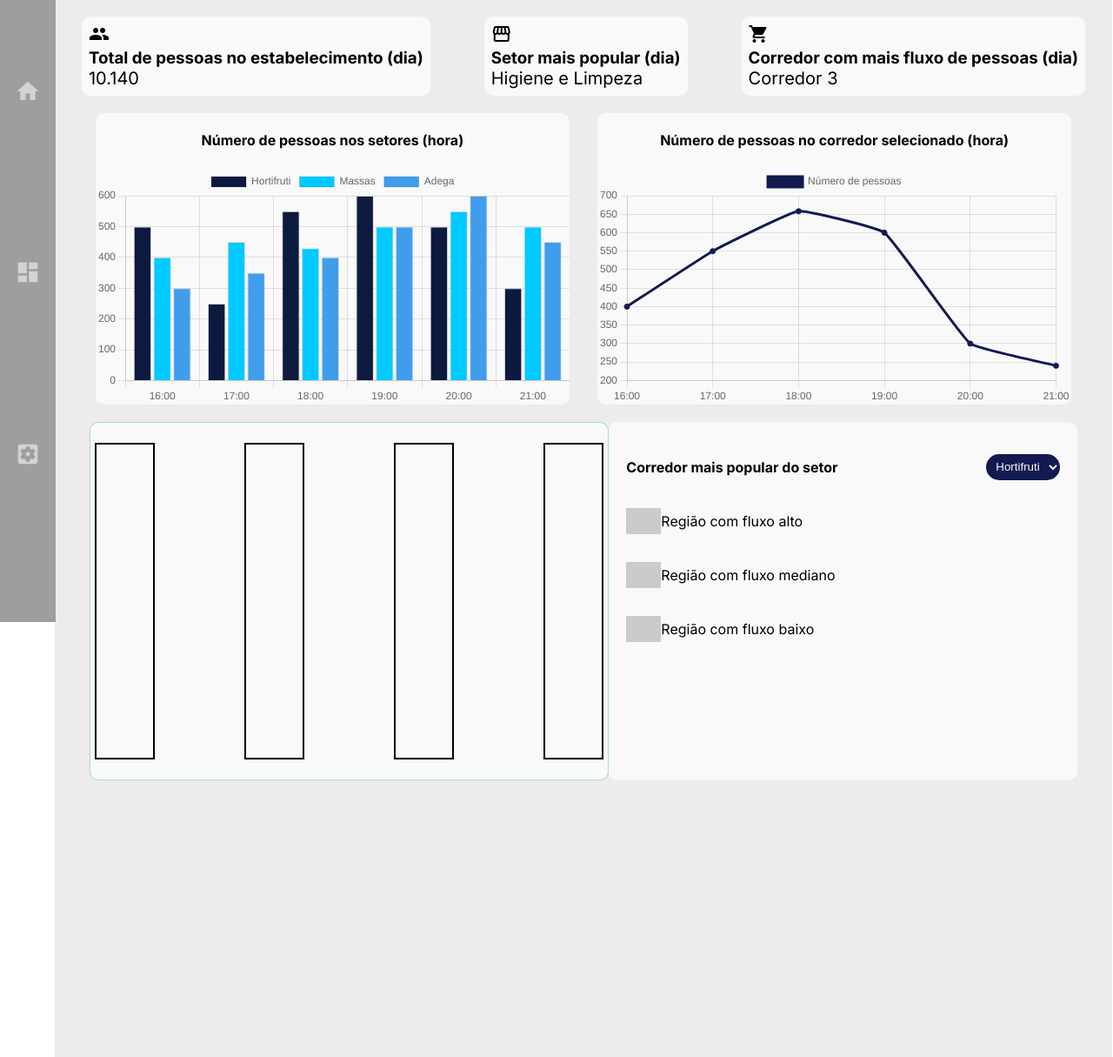
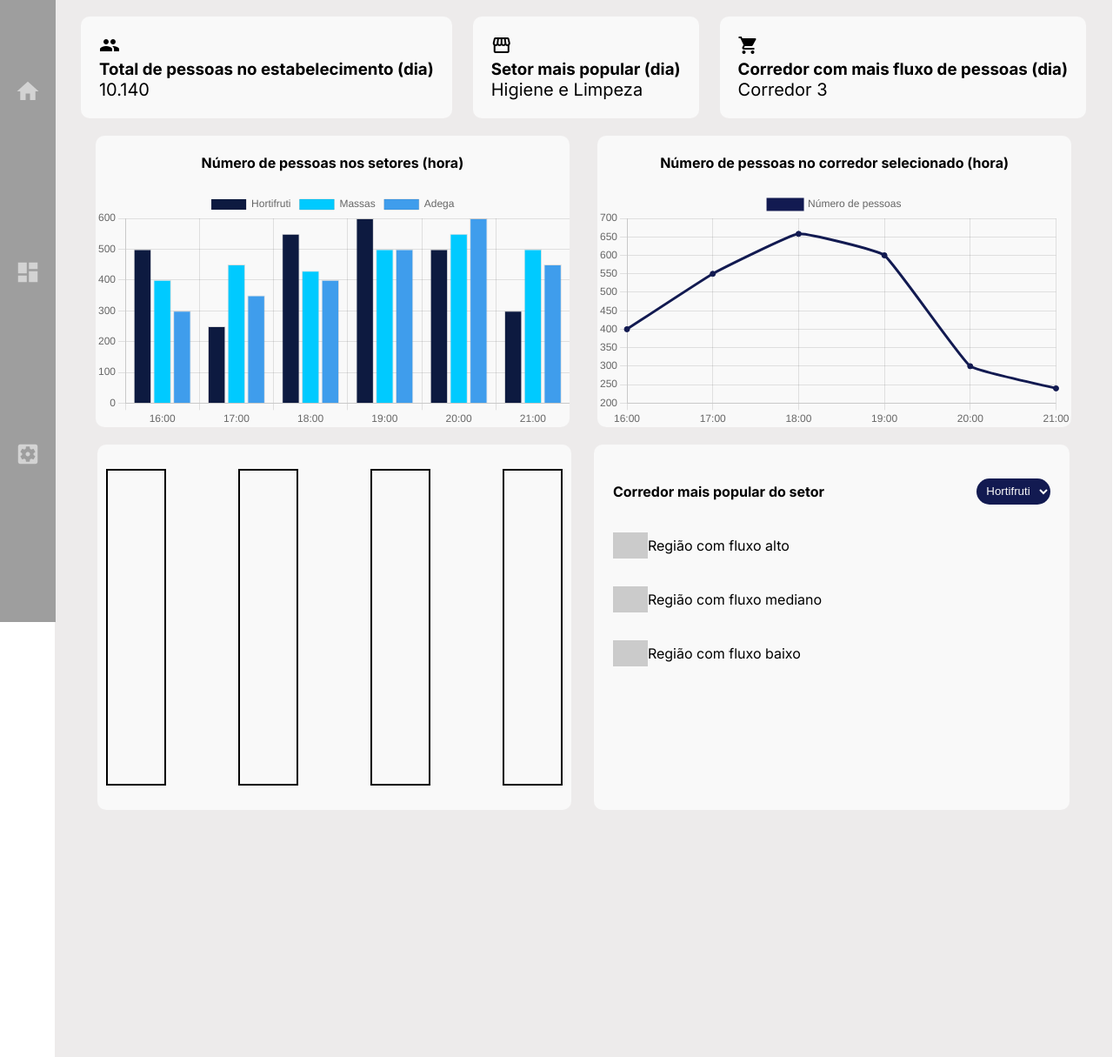
Before and after one commit to LersovData/LersovData, a plain HTML site: page dashboard/index.html in a window 1280 px wide. Shown: the part 85-1300 px from the top of the page at 87% size. Drawn offline with nearby package versions, Linux system fonts and the light colour scheme; grey boxes are pictures that could not be loaded; a script that the page names is missing.

Commit message:
Adicionando ajustes de posições no arquivo CSS, alinhando novamente todos os gráficos

```diff
--- a/dashboard/style.css
+++ b/dashboard/style.css
@@ -108,7 +108,7 @@ body {
     flex-direction: column;
     align-content: center;
     width: 100%;
-    height: 152vh;
+    height: 160vh;
     background-color: #edebeb;
 }
 
@@ -116,7 +116,7 @@ body {
     display: flex;
     flex-direction: row;
     justify-content: space-around;
-    padding: 20px 0 10px 0;
+    padding: 20px 18px 10px 18px;
 }
 
 .kpis p {
@@ -131,7 +131,7 @@ body {
     background-color: #f9f9f9;
     border: transparent;
     border-radius: 10px;
-    padding: 8px;
+    padding: 21px;
 }
 
 .graficos .cardLineBar {
@@ -160,29 +160,24 @@ body {
 .graficoCalorConteudo{
     display: flex;
     flex-direction: row-reverse;
-    justify-content: space-around;
-    padding: 10px 40px;
+    justify-content: space-between;
+    padding: 10px 49px;
 }
 
 .graficoCalor{
-    display: flex;
-    flex-direction: row-reverse;
-    justify-content: space-between;
-    align-items: center;
-    width: 50%;
-    padding: 5px;
+    width: 47%;
+    padding: 10px;
     background-color: #f9f9f9;
     border: transparent;
     border-radius: 10px;
 }
 
 
-
 .descricao{
     display: flex;
     flex-direction: column;
     width: 45%;
-    padding: 20px;
+    padding: 22px;
     background-color: #f9f9f9;
     border: transparent;
     border-radius: 10px;
@@ -218,10 +213,10 @@ body {
 }
 
 #heatmapContainer {
-    width: 600px;
     height: 400px;
-    border: 1px solid #52b2d87c;
     position: relative;
+    border: transparent;
+    border-radius: 10px;
 }
 
 .areaCorredor {
```
